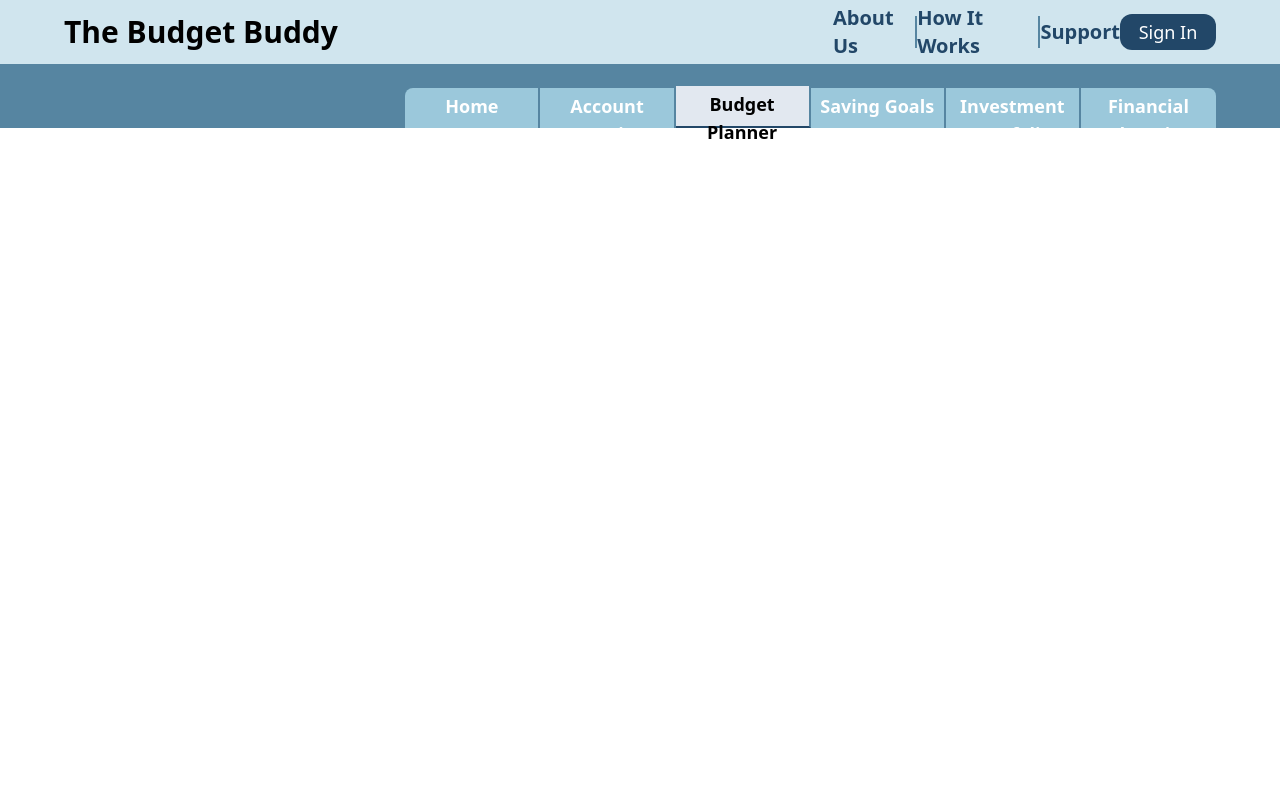
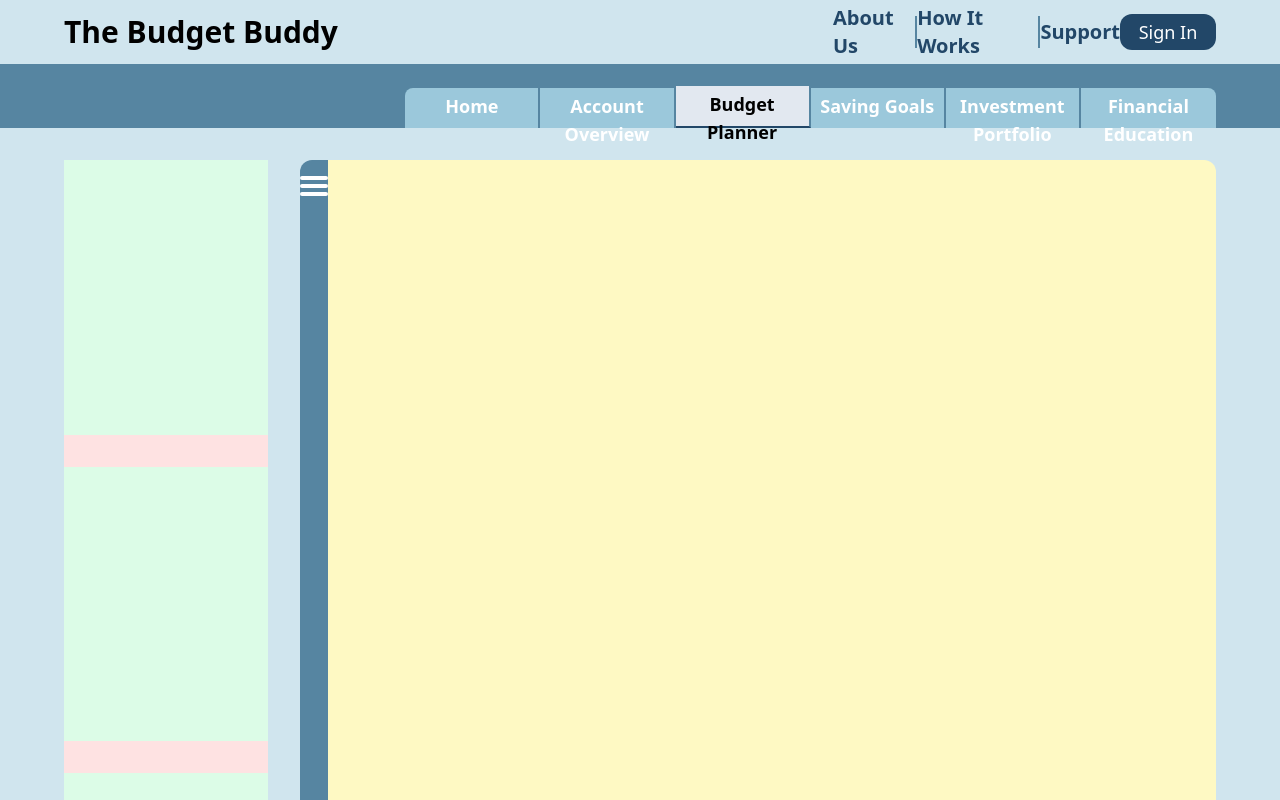
Before and after one commit to Cmysle/Personal-Finance, a React (Vite) app: page /budget-planner in a window 1280 px wide. Shown: the top 800 px of the page. Built offline with nearby package versions, Linux system fonts and the light colour scheme; no server answers.

Commit message:
budget planner init/menu

```diff
--- a/src/App.jsx
+++ b/src/App.jsx
@@ -11,6 +11,7 @@ import {
   AboutUs,
   Register,
   Login,
+  BudgetPlanner,
 } from "./components";
 import { UserProvider } from "./utils/user";
 import PrivateRoutes from "./utils/PrivateRoutes";
@@ -26,6 +27,8 @@ function App() {
         <Navbar />
         <Routes>
           <Route path="/about-us" element={<AboutUs />} />
+          <Route path="/how-it-works" element={<AboutUs />} />
+          <Route path="/support" element={<AboutUs />} />
           <Route element={<PrivateRoutes />}>
             <Route
               path="/register"
@@ -55,10 +58,10 @@ function App() {
             />
           </Route>
           <Route path="/" element={<Home />} />
-          <Route path="/" element={<Home />} />
-          <Route path="/" element={<Home />} />
-          <Route path="/" element={<Home />} />
-          <Route path="/" element={<Home />} />
+          <Route path="/account-overview" element={<Home />} />
+          <Route path="/budget-planner" element={<BudgetPlanner />} />
+          <Route path="/saving-goals" element={<Home />} />
+          <Route path="/investment-portfolio" element={<Home />} />
           <Route path="/financial-education" element={<FinancialEducation />} />
           <Route path="/mastering-money" element={<MasteringMoney />} />
           <Route path="/investing-101" element={<Investing101 />} />
--- /dev/null
+++ b/src/components/Budget Planner Comps/Budget.jsx
@@ -0,0 +1,8 @@
+const Budget = () => {
+    return (
+      <main className="bg-green-100 w-full h-full rounded-r-xl">
+      </main>
+    );
+  };
+
+  export default Budget;
--- /dev/null
+++ b/src/components/Budget Planner Comps/Dashboard.jsx
@@ -0,0 +1,8 @@
+const Dashboard = () => {
+    return (
+      <main className="bg-yellow-100 w-full h-full rounded-r-xl">
+      </main>
+    );
+  };
+
+  export default Dashboard;
--- /dev/null
+++ b/src/components/Budget Planner Comps/Transactions.jsx
@@ -0,0 +1,8 @@
+const Transactions = () => {
+    return (
+      <main className="bg-red-100 w-full h-full rounded-r-xl">
+      </main>
+    );
+  };
+
+  export default Transactions;
--- /dev/null
+++ b/src/components/Budget Planner.jsx
@@ -0,0 +1,118 @@
+import Transactions from "./Budget Planner Comps/Transactions";
+import Dashboard from "./Budget Planner Comps/Dashboard";
+import Budget from "./Budget Planner Comps/Budget";
+import { useState } from "react";
+
+const BudgetPlanner = () => {
+  const [page, setPage] = useState("");
+  const [menu, setMenu] = useState(false);
+
+  function handleMenuClick() {
+    if (menu === false) {
+      setMenu(true);
+    } else setMenu(false);
+  }
+
+  function handlePageClick(ClickedPage) {
+    setPage(ClickedPage);
+    handleMenuClick();
+  }
+
+  return (
+    <main className="bg-[#d0e5ee] w-screen h-screen min-h-[1080px]">
+      <div className="w-screen h-32"></div>
+      <section className="width-screen-minus-128 height-screen-minus-192 mt-8 mx-16 grid grid-cols-[1fr_32px_4.5fr]">
+        <div className="bg-red-100 w-full h-full grid grid-rows-[1fr_32px_1fr_32px_1fr]">
+          <div className="bg-green-100 w-full h-full"></div>
+          <div className="w-full h-full"></div>
+          <div className="bg-green-100 w-full h-full"></div>
+          <div className="w-full h-full"></div>
+          <div className="bg-green-100 w-full h-full"></div>
+        </div>
+        <div className="w-full h-full"></div>
+        <div
+          className={`w-full h-full grid transition-all duration-300 ease-in-out ${
+            menu === false ? "grid-cols-[0.22fr_7fr]" : "grid-cols-[1fr_7fr]"
+          }`}
+        >
+          <div className="bg-[#5685a1] w-full h-full overflow-hidden rounded-l-xl">
+            <div className={`w-full flex justify-center mb-4`}>
+              {menu === false ? (
+                <div
+                  className="hover:cursor-pointer mt-4"
+                  onClick={() => handleMenuClick()}
+                >
+                  <div className="bg-white w-7 h-1 rounded-full"></div>
+                  <div className="bg-white w-7 h-1 rounded-full mt-1"></div>
+                  <div className="bg-white w-7 h-1 rounded-full mt-1"></div>
+                </div>
+              ) : (
+                <div className="w-full">
+                  <div className="w-full flex justify-end">
+                    <div
+                      className="w-fit flex flex-row mt-[12px] mr-2 hover:cursor-pointer"
+                      onClick={() => handleMenuClick()}
+                    >
+                      <div className="self-center border-t-[12px] border-t-transparent border-r-[18px] border-r-white border-b-[12px] border-b-transparent"></div>
+                      <div className="self-center ml-1 bg-white w-1 h-[24px] rounded-full"></div>
+                    </div>
+                  </div>
+                  <div className="w-full">
+                    <div className="pt-4"></div>
+                    <div
+                      className={` ${
+                        page === ""
+                          ? "bg-[#d0e5ee] text-[#224768]"
+                          : "text-[#d0e5ee] hover:text-[#224768]"
+                      }   flex flex-row justify-start w-4/5 py-1 ml-2 rounded-lg hover:cursor-pointer overflow-hidden`}
+                      onClick={() => handlePageClick("")}
+                    >
+                      <div className="self-center pl-2 font-bold whitespace-nowrap">
+                        • Dashboard
+                      </div>
+                    </div>
+                    <div
+                      className={` ${
+                        page === "budget"
+                          ? "bg-[#d0e5ee] text-[#224768]"
+                          : "text-[#d0e5ee] hover:text-[#224768]"
+                      } flex flex-row justify-start w-4/5 py-1 ml-2 mt-2 rounded-lg hover:cursor-pointer overflow-hidden`}
+                      onClick={() => handlePageClick("budget")}
+                    >
+                      <div className="self-center pl-2 font-bold whitespace-nowrap">
+                        • Budget
+                      </div>
+                    </div>
+                    <div
+                      className={` ${
+                        page === "transactions"
+                          ? "bg-[#d0e5ee] text-[#224768]"
+                          : "text-[#d0e5ee] hover:text-[#224768]"
+                      } flex flex-row justify-start w-4/5 py-1 ml-2 mt-2 rounded-lg hover:cursor-pointer overflow-hidden`}
+                      onClick={() => handlePageClick("transactions")}
+                    >
+                      <div className="self-center pl-2 font-bold whitespace-nowrap">
+                        • Transactions
+                      </div>
+                    </div>
+                  </div>
+                </div>
+              )}
+            </div>
+          </div>
+          <div className="w-full h-full">
+            {page === "budget" ? (
+              <Budget />
+            ) : page === "transactions" ? (
+              <Transactions />
+            ) : (
+              <Dashboard />
+            )}
+          </div>
+        </div>
+      </section>
+    </main>
+  );
+};
+
+export default BudgetPlanner;
--- a/src/components/Home.jsx
+++ b/src/components/Home.jsx
@@ -14,7 +14,7 @@ import customers_served from "../assets/customers_served.png";
 
 const Home = () => {
   return (
-    <main className="bg-[#d0e5ee] w-screen h-screen">
+    <main className="bg-[#d0e5ee] w-screen h-screen min-h-[1080px]">
       <div className="w-screen h-32"></div>
       <section className="width-screen-minus-128 height-screen-minus-192 mt-8 mx-16 grid grid-rows-[5fr_32px_2fr_32px_3fr]">
         <div className="w-full h-full grid grid-cols-[5.5fr_32px_4.5fr]">
--- a/src/components/index.js
+++ b/src/components/index.js
@@ -8,6 +8,7 @@ import RetirementReadiness from "./Articles/Retirement Readiness";
 import AboutUs from "./About Us";
 import Register from "./Register";
 import Login from "./Login";
+import BudgetPlanner from "./Budget Planner";
 
 export {
   Home,
@@ -19,5 +20,6 @@ export {
   RetirementReadiness,
   AboutUs,
   Register,
-  Login
+  Login,
+  BudgetPlanner
 };
--- a/src/index.css
+++ b/src/index.css
@@ -3,7 +3,7 @@
 @tailwind utilities;
 
 .height-screen-minus-192 {
-    height: calc(100vh - 192px);
+    height: calc(1080px - 192px);
 }
 
 .width-screen-minus-128 {
```
